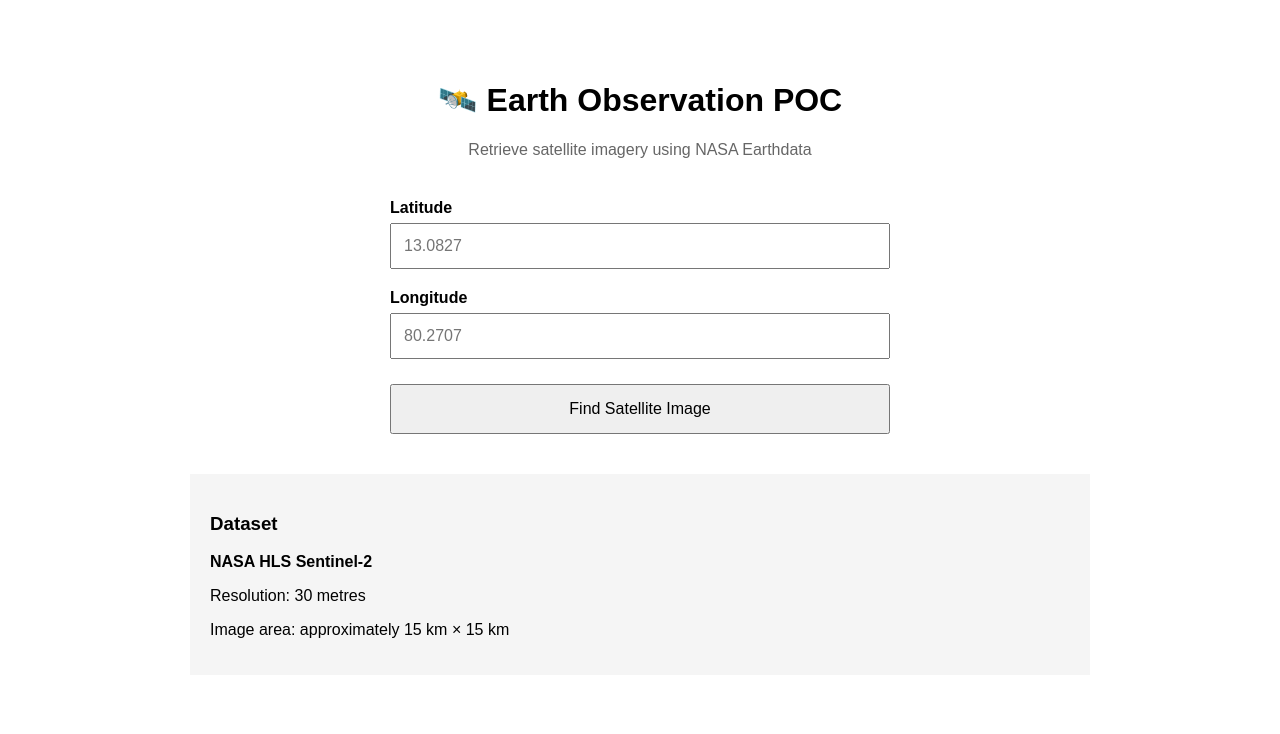
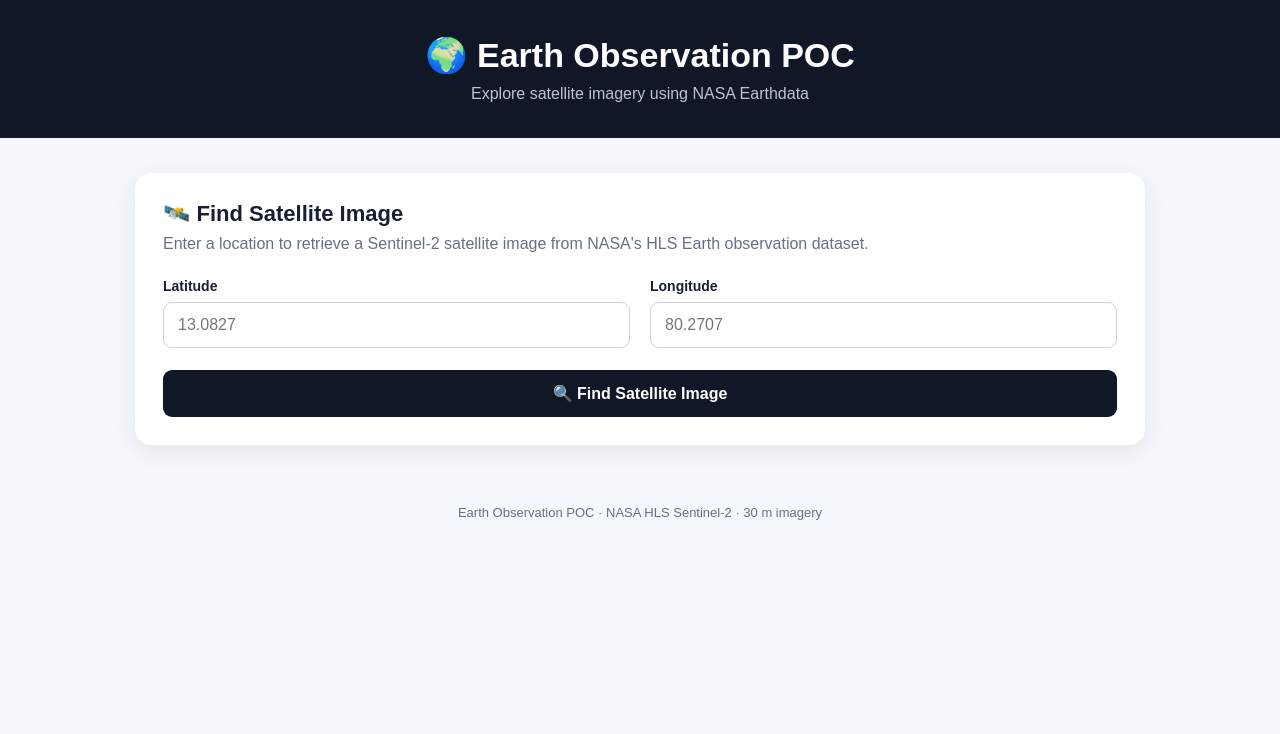
Before and after one commit to vijayvrar/earth-observation-poc, a Flask app: page / in a window 1280 px wide. Shown: the top 734 px of the page. Run offline with Flask 3, Linux system fonts and the light colour scheme.

Commit message:
Refactor index.html for improved layout and styling
Updated the HTML structure and styles for the Earth Observation POC page, enhancing layout and design elements.

```diff
--- a/templates/index.html
+++ b/templates/index.html
@@ -1,102 +1,222 @@
 <!DOCTYPE html>
 <html lang="en">
-
 <head>
-
     <meta charset="UTF-8">
-
-    <meta name="viewport"
-          content="width=device-width, initial-scale=1.0">
+    <meta name="viewport" content="width=device-width, initial-scale=1.0">
 
     <title>Earth Observation POC</title>
 
     <style>
+        * {
+            box-sizing: border-box;
+        }
 
         body {
-            font-family: Arial, sans-serif;
-            max-width: 900px;
-            margin: 40px auto;
-            padding: 20px;
+            margin: 0;
+            font-family: Arial, Helvetica, sans-serif;
+            background: #f4f7fb;
+            color: #172033;
         }
 
-        h1 {
+        .header {
+            background: #101828;
+            color: white;
+            padding: 35px 20px;
             text-align: center;
         }
 
-        .subtitle {
-            text-align: center;
-            color: #666;
-            margin-bottom: 40px;
+        .header h1 {
+            margin: 0;
+            font-size: 34px;
+            font-weight: 700;
         }
 
-        .form-box {
-            max-width: 500px;
-            margin: auto;
+        .header p {
+            margin: 10px 0 0;
+            color: #b8c4d6;
+            font-size: 16px;
+        }
+
+        .container {
+            max-width: 1050px;
+            margin: 35px auto;
+            padding: 0 20px;
+        }
+
+        .card {
+            background: white;
+            border-radius: 16px;
+            padding: 28px;
+            margin-bottom: 25px;
+            box-shadow: 0 6px 25px rgba(16, 24, 40, 0.08);
+        }
+
+        .card h2 {
+            margin-top: 0;
+            margin-bottom: 8px;
+            font-size: 22px;
+        }
+
+        .description {
+            color: #667085;
+            margin-top: 0;
+            margin-bottom: 25px;
+        }
+
+        .form-grid {
+            display: grid;
+            grid-template-columns: 1fr 1fr;
+            gap: 20px;
+        }
+
+        .field {
+            display: flex;
+            flex-direction: column;
         }
 
         label {
-            display: block;
-            margin-top: 20px;
-            margin-bottom: 6px;
-            font-weight: bold;
+            font-size: 14px;
+            font-weight: 600;
+            margin-bottom: 8px;
         }
 
         input {
             width: 100%;
-            padding: 12px;
-            box-sizing: border-box;
+            padding: 13px 14px;
+            border: 1px solid #d0d5dd;
+            border-radius: 9px;
             font-size: 16px;
+            outline: none;
+        }
+
+        input:focus {
+            border-color: #667085;
+            box-shadow: 0 0 0 3px rgba(102, 112, 133, 0.12);
         }
 
         button {
-            margin-top: 25px;
+            margin-top: 22px;
             width: 100%;
             padding: 14px;
+            border: none;
+            border-radius: 9px;
+            background: #101828;
+            color: white;
             font-size: 16px;
+            font-weight: 600;
             cursor: pointer;
         }
 
-        .info {
-            margin-top: 40px;
-            padding: 20px;
-            background: #f5f5f5;
+        button:hover {
+            background: #1d2939;
         }
 
-        .result {
-            margin-top: 40px;
+        .error {
+            background: #fff1f0;
+            color: #b42318;
+            border: 1px solid #fecdca;
+            padding: 15px;
+            border-radius: 9px;
+            margin-bottom: 25px;
+        }
+
+        .image-card {
             text-align: center;
         }
 
-        .result img {
-            width: 100%;
-            max-width: 700px;
+        .image-card h2 {
+            margin-bottom: 20px;
         }
 
-        .error {
-            margin-top: 30px;
-            padding: 15px;
-            background: #ffe5e5;
-            color: #900;
+        .satellite-image {
+            width: 100%;
+            max-width: 800px;
+            display: block;
+            margin: auto;
+            border-radius: 10px;
+            box-shadow: 0 8px 30px rgba(16, 24, 40, 0.15);
         }
 
+        .info-grid {
+            display: grid;
+            grid-template-columns: repeat(3, 1fr);
+            gap: 15px;
+            margin-top: 25px;
+        }
+
+        .info-box {
+            background: #f8fafc;
+            border-radius: 10px;
+            padding: 16px;
+            text-align: center;
+        }
+
+        .info-label {
+            font-size: 12px;
+            color: #667085;
+            margin-bottom: 6px;
+            text-transform: uppercase;
+            letter-spacing: 0.5px;
+        }
+
+        .info-value {
+            font-size: 15px;
+            font-weight: 600;
+            word-break: break-word;
+        }
+
+        .footer {
+            text-align: center;
+            padding: 25px;
+            color: #667085;
+            font-size: 13px;
+        }
+
+        @media (max-width: 700px) {
+
+            .header h1 {
+                font-size: 27px;
+            }
+
+            .form-grid {
+                grid-template-columns: 1fr;
+            }
+
+            .info-grid {
+                grid-template-columns: 1fr;
+            }
+
+            .card {
+                padding: 20px;
+            }
+        }
     </style>
-
 </head>
-
 
 <body>
 
-    <h1>🛰️ Earth Observation POC</h1>
+    <div class="header">
+        <h1>🌍 Earth Observation POC</h1>
+        <p>Explore satellite imagery using NASA Earthdata</p>
+    </div>
 
-    <p class="subtitle">
-        Retrieve satellite imagery using NASA Earthdata
+    <div class="container">
+
+        <!-- Location Search -->
+        <div class="card">
+
+            <h2>🛰️ Find Satellite Image</h2>
+
+            <p class="description">
+                Enter a location to retrieve a Sentinel-2 satellite image
+                from NASA's HLS Earth observation dataset.
             </p>
-
-
-    <div class="form-box">
 
             <form method="POST">
 
+                <div class="form-grid">
+
+                    <div class="field">
                         <label for="latitude">
                             Latitude
                         </label>
@@ -109,8 +229,9 @@
                             placeholder="13.0827"
                             required
                         >
+                    </div>
 
-
+                    <div class="field">
                         <label for="longitude">
                             Longitude
                         </label>
@@ -123,81 +244,97 @@
                             placeholder="80.2707"
                             required
                         >
+                    </div>
 
+                </div>
 
                 <button type="submit">
-                Find Satellite Image
+                    🔍 Find Satellite Image
                 </button>
 
             </form>
 
         </div>
 
+        <!-- Error -->
+        {% if error %}
 
-    <div class="info">
+        <div class="error">
+            <strong>Something went wrong:</strong><br>
+            {{ error }}
+        </div>
 
-        <h3>Dataset</h3>
+        {% endif %}
 
-        <p>
-            <strong>
-                NASA HLS Sentinel-2
-            </strong>
-        </p>
 
-        <p>
-            Resolution: 30 metres
-        </p>
+        <!-- Result -->
+        {% if result %}
 
-        <p>
-            Image area: approximately
-            15 km × 15 km
-        </p>
+        <div class="card image-card">
+
+            <h2>Satellite Image</h2>
+
+            <img
+                src="{{ result.image }}"
+                alt="Satellite image"
+                class="satellite-image"
+            >
+
+            <div class="info-grid">
+
+                <div class="info-box">
+
+                    <div class="info-label">
+                        Location
+                    </div>
+
+                    <div class="info-value">
+                        {{ "%.4f"|format(result.latitude) }},
+                        {{ "%.4f"|format(result.longitude) }}
+                    </div>
 
                 </div>
 
 
-    {% if error %}
+                <div class="info-box">
 
-    <div class="error">
+                    <div class="info-label">
+                        Observation
+                    </div>
 
-        <strong>Error:</strong>
+                    <div class="info-value">
+                        {{ result.observation }}
+                    </div>
 
-        {{ error }}
+                </div>
+
+
+                <div class="info-box">
+
+                    <div class="info-label">
+                        Dataset
+                    </div>
+
+                    <div class="info-value">
+                        HLS Sentinel-2
+                    </div>
+
+                </div>
+
+            </div>
 
         </div>
 
         {% endif %}
 
+    </div>
 
-    {% if result %}
 
-    <div class="result">
+    <div class="footer">
 
-        <h2>
-            Satellite Image
-        </h2>
-
-        <img
-            src="{{ result.image }}"
-            alt="Satellite image"
-        >
-
-        <p>
-            <strong>Location:</strong>
-            {{ result.latitude }},
-            {{ result.longitude }}
-        </p>
-
-        <p>
-            <strong>Observation:</strong>
-            {{ result.observation }}
-        </p>
+        Earth Observation POC · NASA HLS Sentinel-2 · 30 m imagery
 
     </div>
 
-    {% endif %}
-
-
 </body>
-
 </html>
```
Lines whose indentation alone changed are shown as unchanged.
